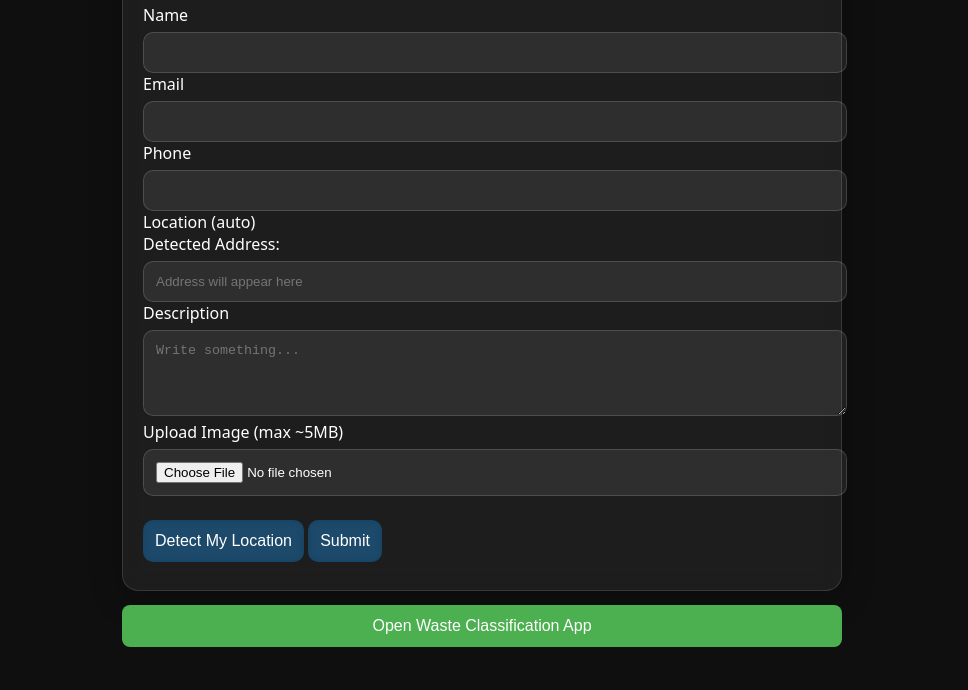
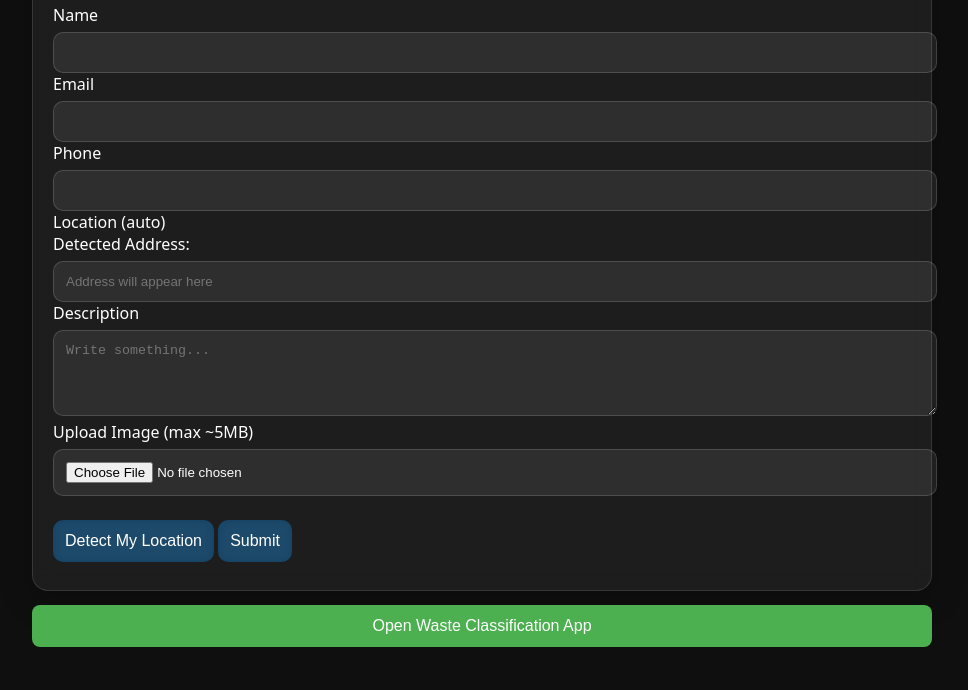
Before and after one commit to inspisharesyt-celll/Form, a plain HTML site: page index.html in a window 1280 px wide. Shown: the part 110-800 px from the top of the page, without its empty margins (158-1126 px from the left). Drawn offline with Linux system fonts and the light colour scheme.

Commit message:
Update index.html

```diff
--- a/index.html
+++ b/index.html
@@ -4,7 +4,7 @@
 <style>
 body {
   font-family: system-ui, Arial;
-  max-width: 720px;
+  max-width: 900px;
   margin: 0 auto;
   padding: 20px;
 
```
